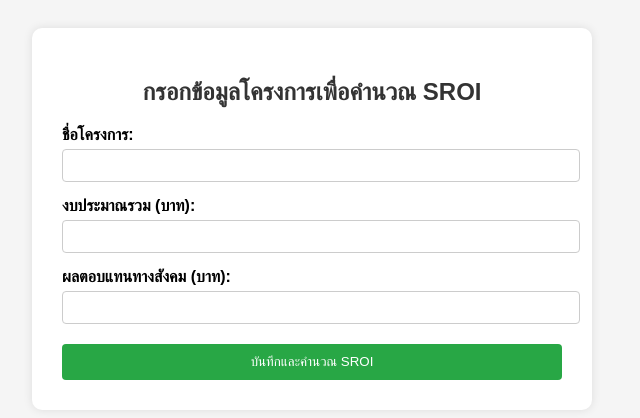
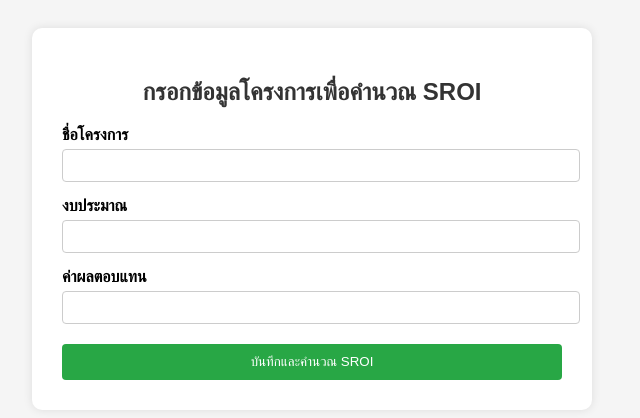
Before and after one commit to Nuttsu1992/sroi-web-app, a plain HTML site: page index.html in a window 1280 px wide. Shown: the whole page, without its empty margins (328-968 px from the left). Drawn offline with Linux system fonts and the light colour scheme.

Commit message:
Update index.html

```diff
--- a/index.html
+++ b/index.html
@@ -10,13 +10,13 @@
     <h2>กรอกข้อมูลโครงการเพื่อคำนวณ SROI</h2>
 
     <form id="sroiForm">
-      <label for="projectName">ชื่อโครงการ:</label>
+      <label for="projectName">ชื่อโครงการ</label>
       <input type="text" name="projectName" required>
 
-      <label for="budget">งบประมาณรวม (บาท):</label>
+      <label for="budget">งบประมาณ</label>
       <input type="number" name="budget" required>
 
-      <label for="socialValue">ผลตอบแทนทางสังคม (บาท):</label>
+      <label for="socialValue">ค่าผลตอบแทน</label>
       <input type="number" name="socialValue" required>
 
       <button type="submit">บันทึกและคำนวณ SROI</button>
```
